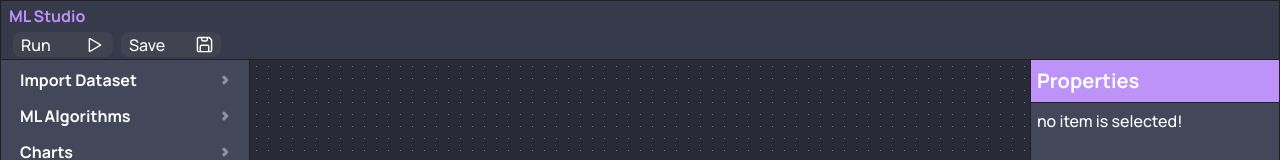
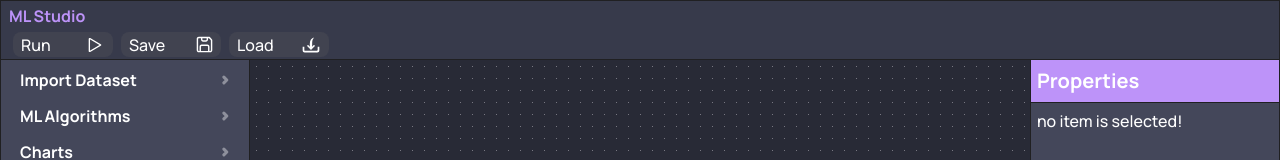
Before and after one commit to pouyam79i/machine-learning-studio, a React (Vite) app in the folder frontend/: page / in a window 1280 px wide. Shown: the top 160 px of the page. Built offline with nearby package versions, Linux system fonts and the light colour scheme.

Commit message:
add: load btn

```diff
--- a/frontend/src/components/NavBar.jsx
+++ b/frontend/src/components/NavBar.jsx
@@ -69,6 +69,32 @@ const NavBar = () => {
             </g>
           </svg>
         </button>
+        {/* Load Btn */}
+        <button
+          onClick={() => {
+            changeAppStatus("load");
+          }}
+        >
+          <div>Load</div>
+          <svg
+            xmlns="http://www.w3.org/2000/svg"
+            fill="var(--text-color)"
+            width="20px"
+            height="20px"
+            viewBox="0 0 24 24"
+          >
+            <g id="SVGRepo_bgCarrier" strokeWidth="0"></g>
+            <g
+              id="SVGRepo_tracerCarrier"
+              strokeLinecap="round"
+              strokeLinejoin="round"
+            ></g>
+            <g id="SVGRepo_iconCarrier">
+              <path d="M19.6 21H4.4C3.1 21 2 19.9 2 18.6V14h2v4.2c0 .6.4.8 1 .8h14c.6 0 1-.4 1-1v-4h2v4.6c0 1.3-1.1 2.4-2.4 2.4z"></path>
+              <path d="M15.3 12.1L13.4 14v-4c0-2 0-4.9 2.4-7-3.4.6-5.1 3.2-5.2 7v4l-1.9-1.9L7 13l5 5 5-5-1.7-.9z"></path>
+            </g>
+          </svg>
+        </button>
       </div>
     </div>
   );
```
